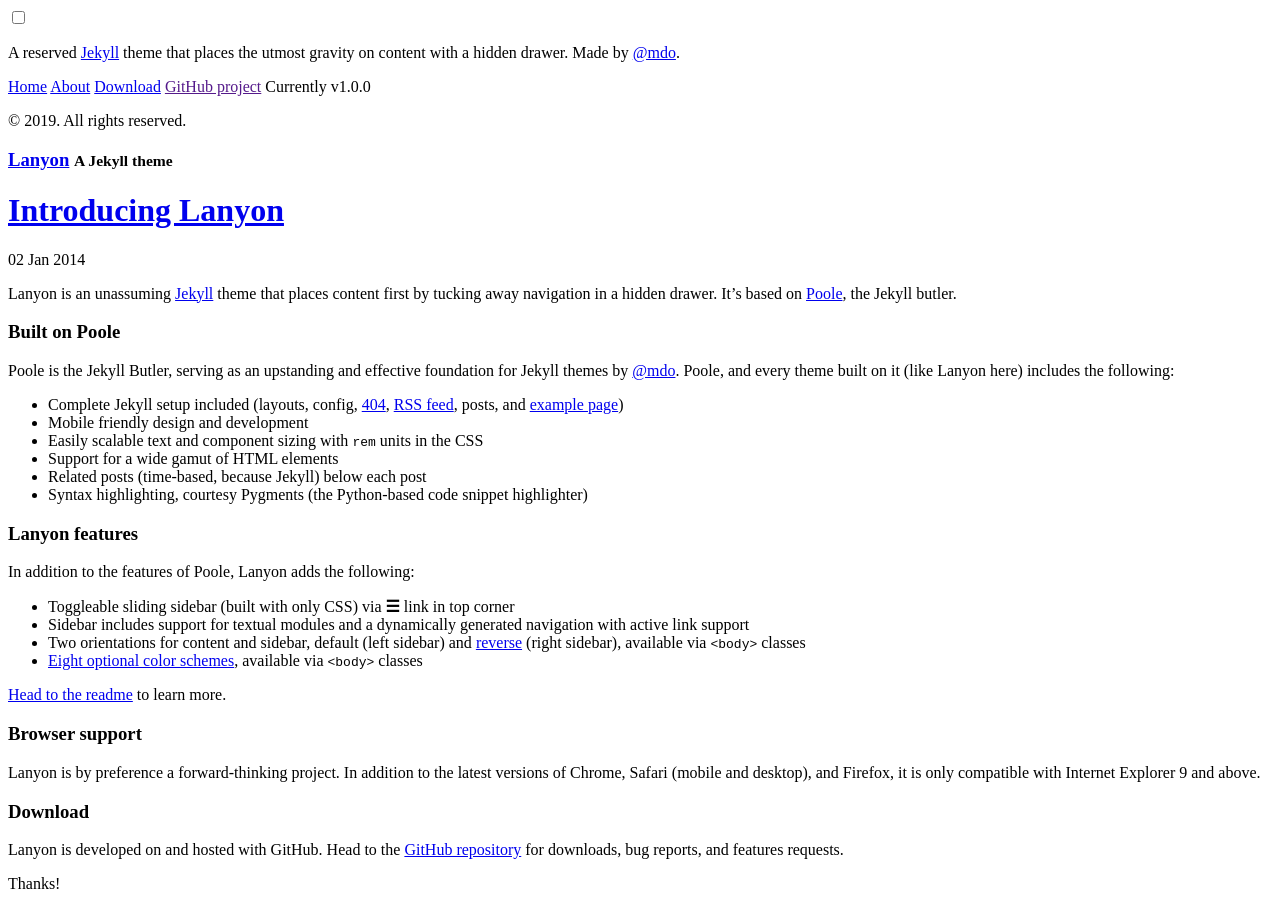
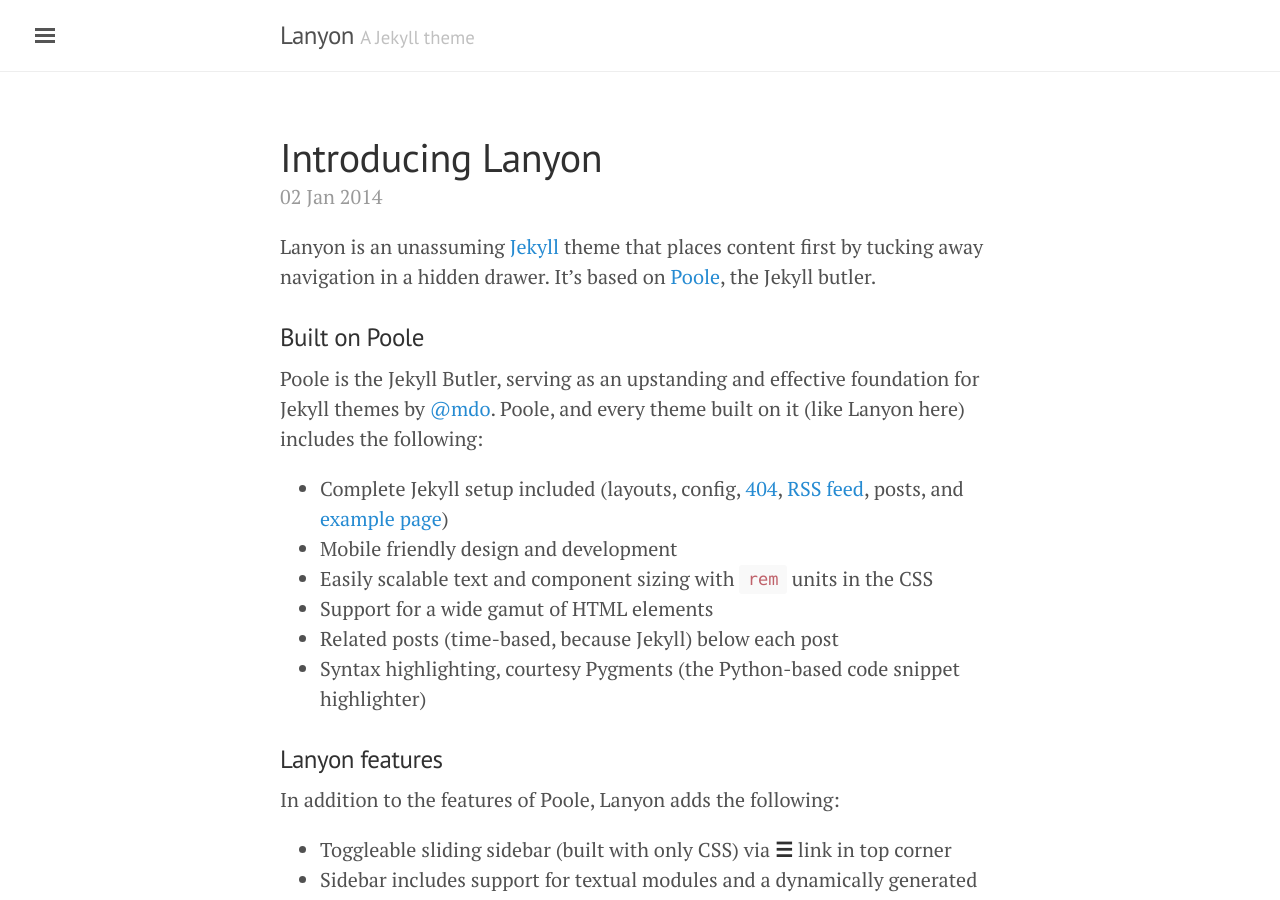
Before and after one commit to mzagula/blog, a Jekyll site: the page built from index.html, in a window 1280 px wide and 900 px high. Built offline with Jekyll 4.4.1, drawn with Linux system fonts in a browser that asks for light colours; the list of posts is cut into pages by our own code; part of the change alters nothing that is shown.

```diff
--- a/_config.yml
+++ b/_config.yml
@@ -9,7 +9,7 @@ title:               Lanyon
 tagline:             'A Jekyll theme'
 description:         'A reserved <a href="http://jekyllrb.com" target="_blank">Jekyll</a> theme that places the utmost gravity on content with a hidden drawer. Made by <a href="https://twitter.com/mdo" target="_blank">@mdo</a>.'
 url:                 https://mzagula.github.io/
-baseurl:             'blog/'
+baseurl:             '/'
 paginate:            5
 
 # About/contact
```
